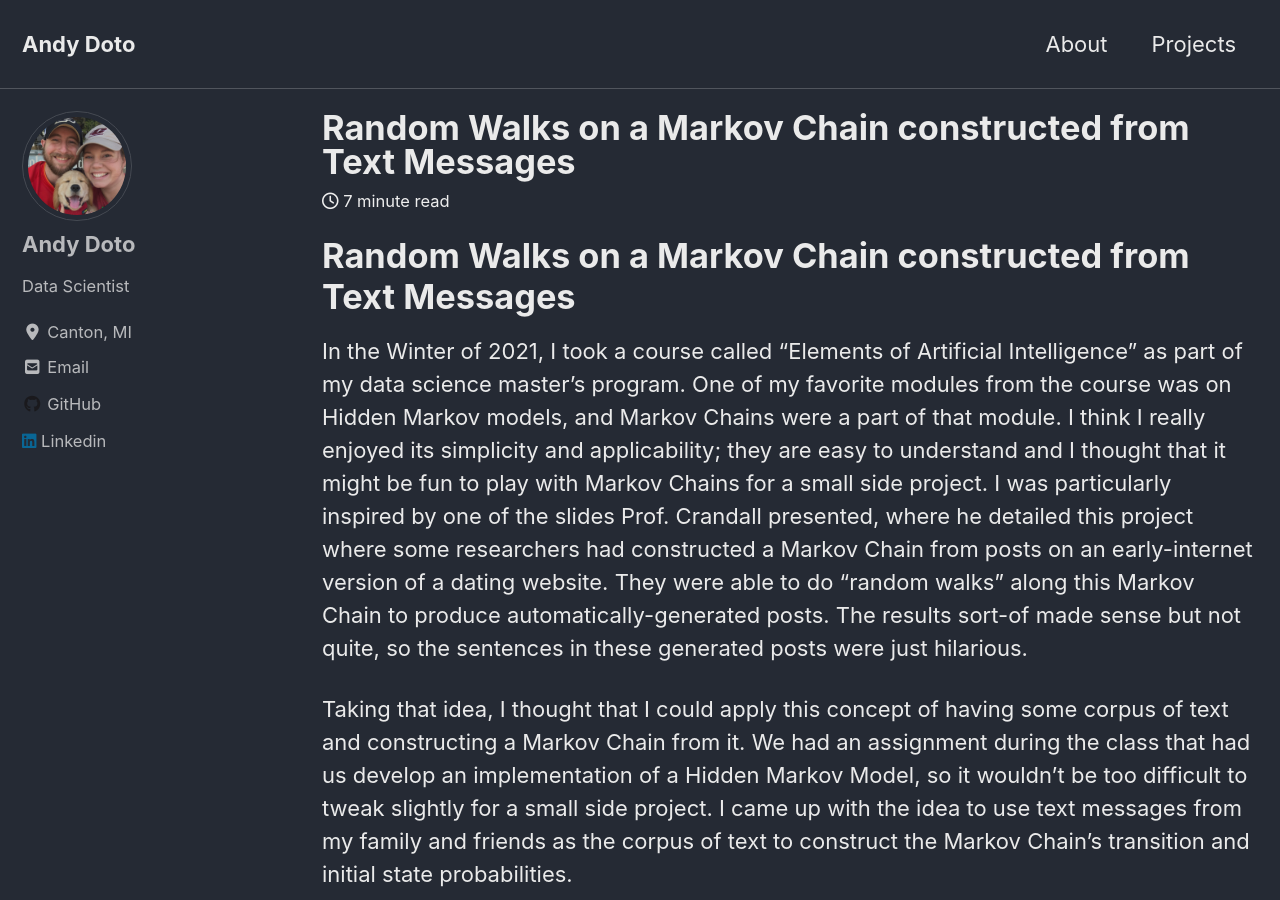
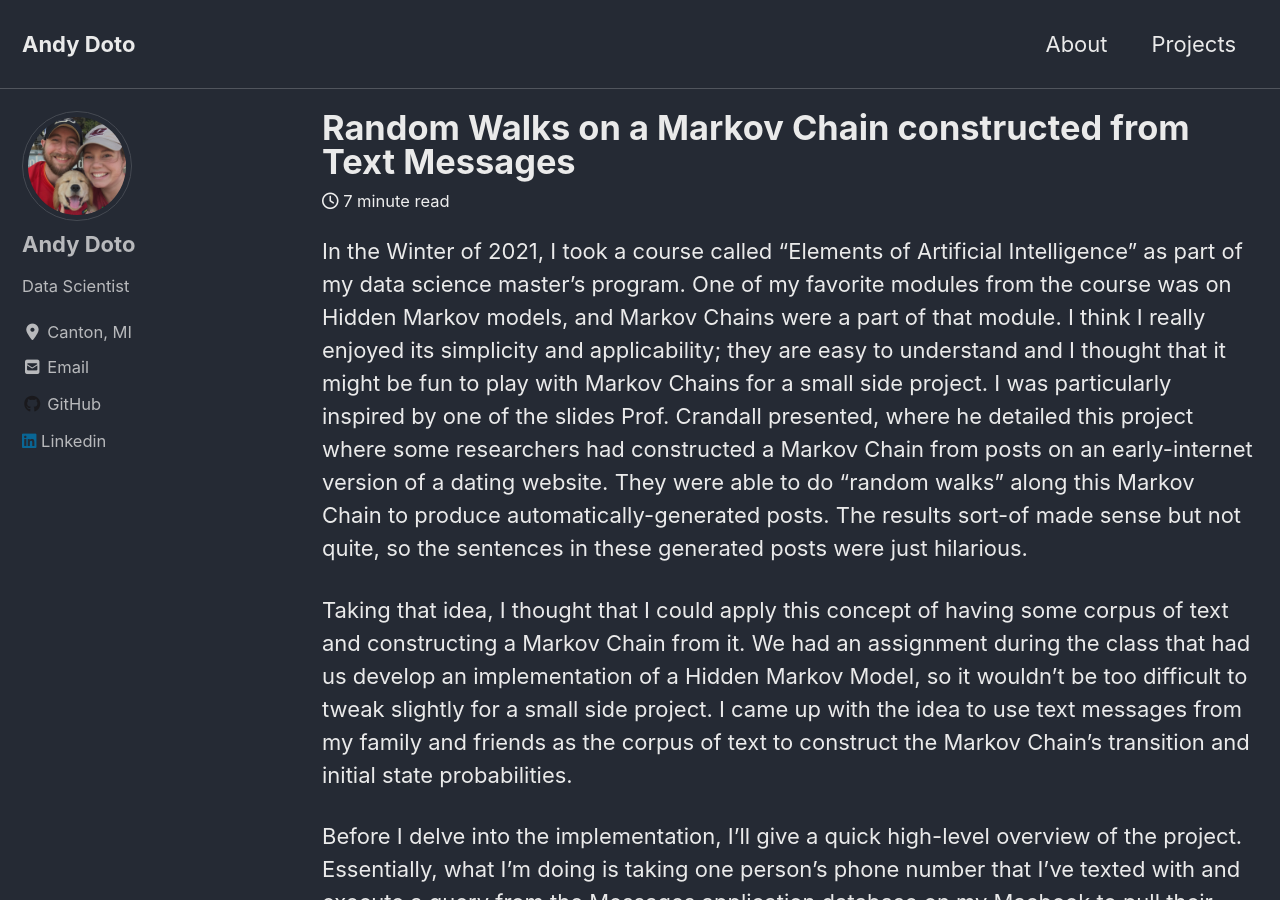
Before and after one commit to andrewdoto13/andrewdoto13.github.io, a Jekyll site: the page built from _posts/2022-02-05-markov_chain_texts.md, in a window 1280 px wide and 900 px high. Built offline with Jekyll 4.4.1, drawn with Linux system fonts in a browser that asks for light colours; cached includes are drawn as plain includes; nearby versions of some CDN libraries.

Commit message:
update heading

```diff
--- a/_posts/2022-02-05-markov_chain_texts.md
+++ b/_posts/2022-02-05-markov_chain_texts.md
@@ -4,8 +4,6 @@ classes: wide
 tags: [python, markov chain, artificial intelligence]
 desc: "Using text messages as a corpus to construct Markov Chains to auto-generate texts"
 ---
-
-# Random Walks on a Markov Chain constructed from Text Messages
 
 In the Winter of 2021, I took a course called "Elements of Artificial Intelligence" as part of my data science master's program. One of my favorite modules from the course was on Hidden Markov models, and Markov Chains were a part of that module. I think I really enjoyed its simplicity and applicability; they are easy to understand and I thought that it might be fun to play with Markov Chains for a small side project. I was particularly inspired by one of the slides Prof. Crandall presented, where he detailed this project where some researchers had constructed a Markov Chain from posts on an early-internet version of a dating website. They were able to do "random walks" along this Markov Chain to produce automatically-generated posts. The results sort-of made sense but not quite, so the sentences in these generated posts were just hilarious.
 
```
